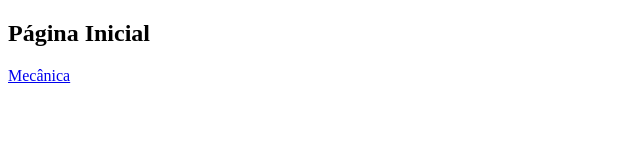
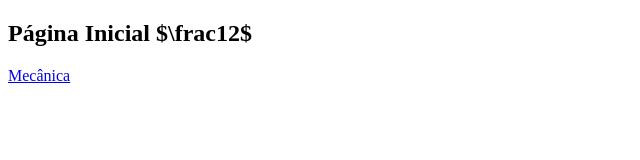
Before and after one commit to brunotarga/exercitandoafisica, a Next.js app: page / in a window 1280 px wide. Shown: the top 160 px of the page, without its empty margins (0-640 px from the left). Built offline with nearby package versions, Linux system fonts and the light colour scheme.

Commit message:
nova home

```diff
--- a/package.json
+++ b/package.json
@@ -20,6 +20,7 @@
   "dependencies": {
     "next": "^10.0.8",
     "react": "^17.0.1",
-    "react-dom": "^17.0.1"
+    "react-dom": "^17.0.1",
+    "react-latex": "^2.0.0"
   }
 }
--- a/pages/index.js
+++ b/pages/index.js
@@ -2,7 +2,7 @@ import Link from 'next/link';
 
 function Home() {
     return <div>
-        <h2>Página Inicial</h2>
+        <h2>Página Inicial $\frac{1}{2}$</h2>
 
         <Link href="/Mecânica">
             <a>Mecânica</a>
```
Also changed, not shown: 1 other file (tests, documents, lock files or other folders).
